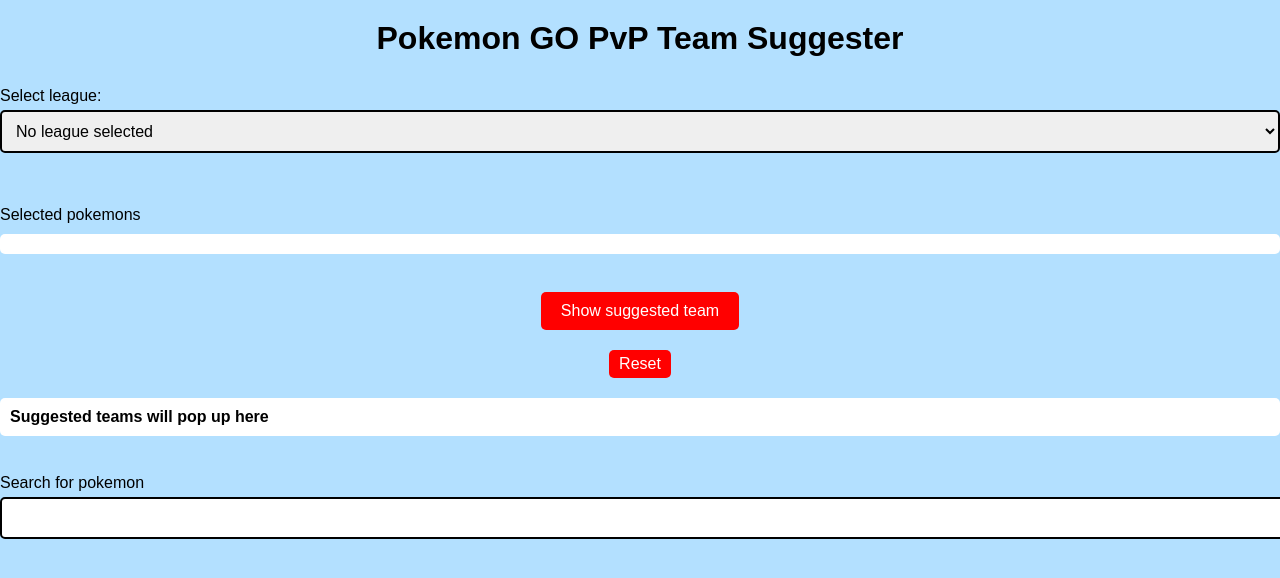
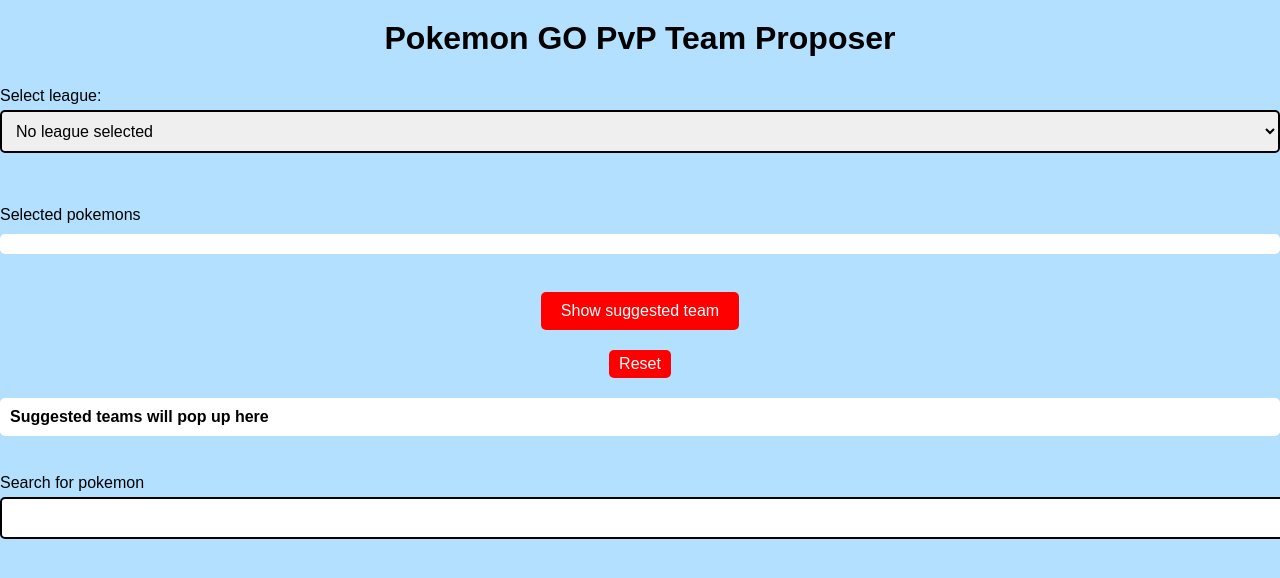
Before and after one commit to jorgenofk/jorgenofk.github.io, a plain HTML site: page index.html in a window 1280 px wide. Shown: the top 578 px of the page. Drawn offline with Linux system fonts and the light colour scheme.

Commit message:
Update index.html
change headline

```diff
--- a/index.html
+++ b/index.html
@@ -7,7 +7,7 @@
     <link rel="stylesheet" type="text/css" href="pogo.css">
 </head>
 <body>
-    <h1>Pokemon GO PvP Team Suggester</h1>
+    <h1>Pokemon GO PvP Team Proposer</h1>
 
     <label for="league">Select league:</label>
     <select id="league">
```
